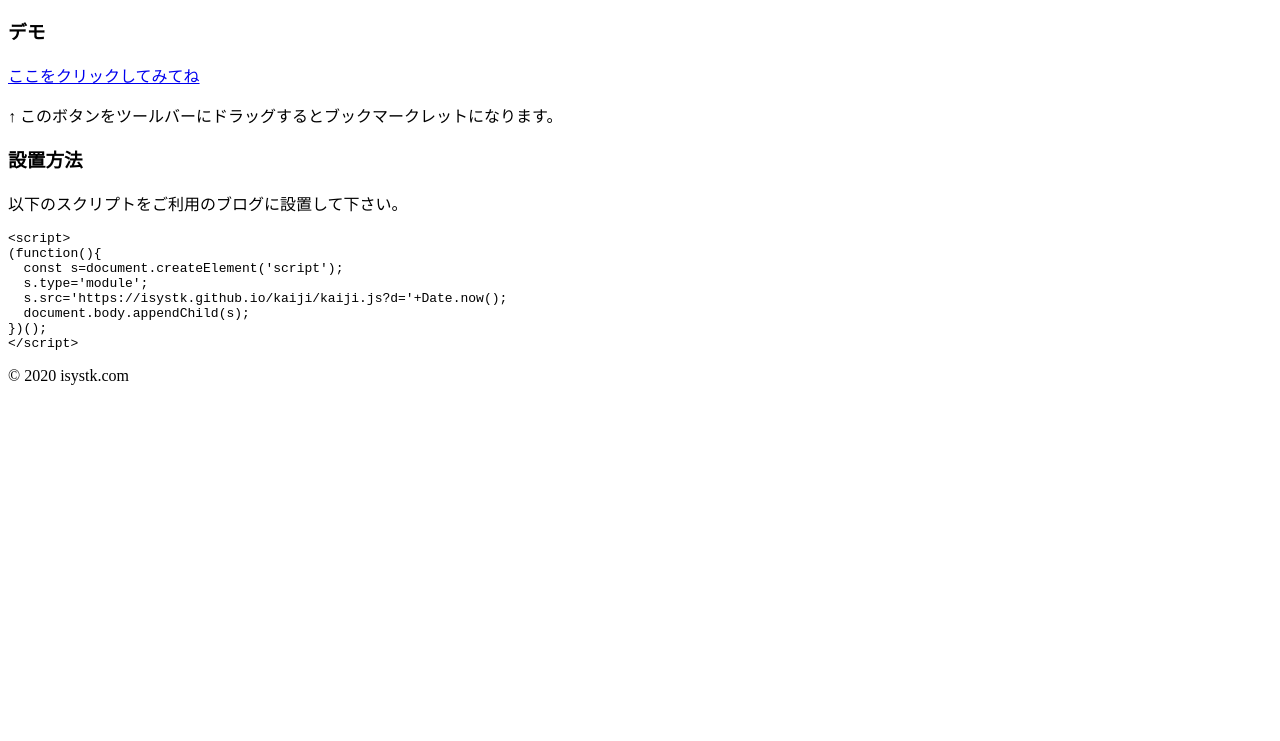
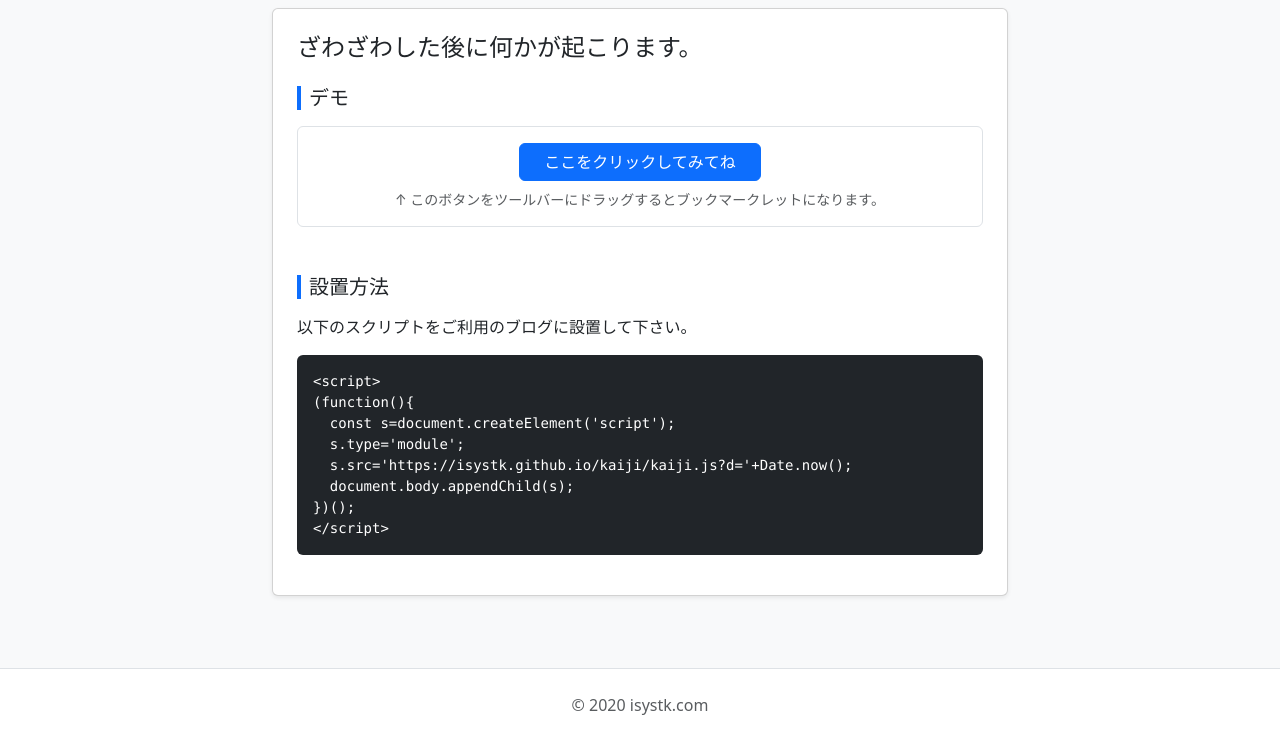
Before and after one commit to isystk/kaiji, a plain HTML site: page demo.html in a window 1280 px wide. Shown: the part 90-831 px from the top of the page. Before the commit the page ends 800 px from the top, so only its background shows below. Drawn offline with Linux system fonts and the light colour scheme; a script that the page names is missing.

Commit message:
deploy: fb4c2b5487b691d07766d1902ee035b94d3fea5a

```diff
--- a/demo.html
+++ b/demo.html
@@ -6,6 +6,7 @@
     <meta name="robots" content="noindex, nofollow">
     <title>XSSカイジ｜デモページ</title>
     <script type="module" crossorigin src="./index.ts"></script>
+    <link rel="stylesheet" crossorigin="" href="./assets/main.css">
 </head>
 <body class="bg-light">
 
```
